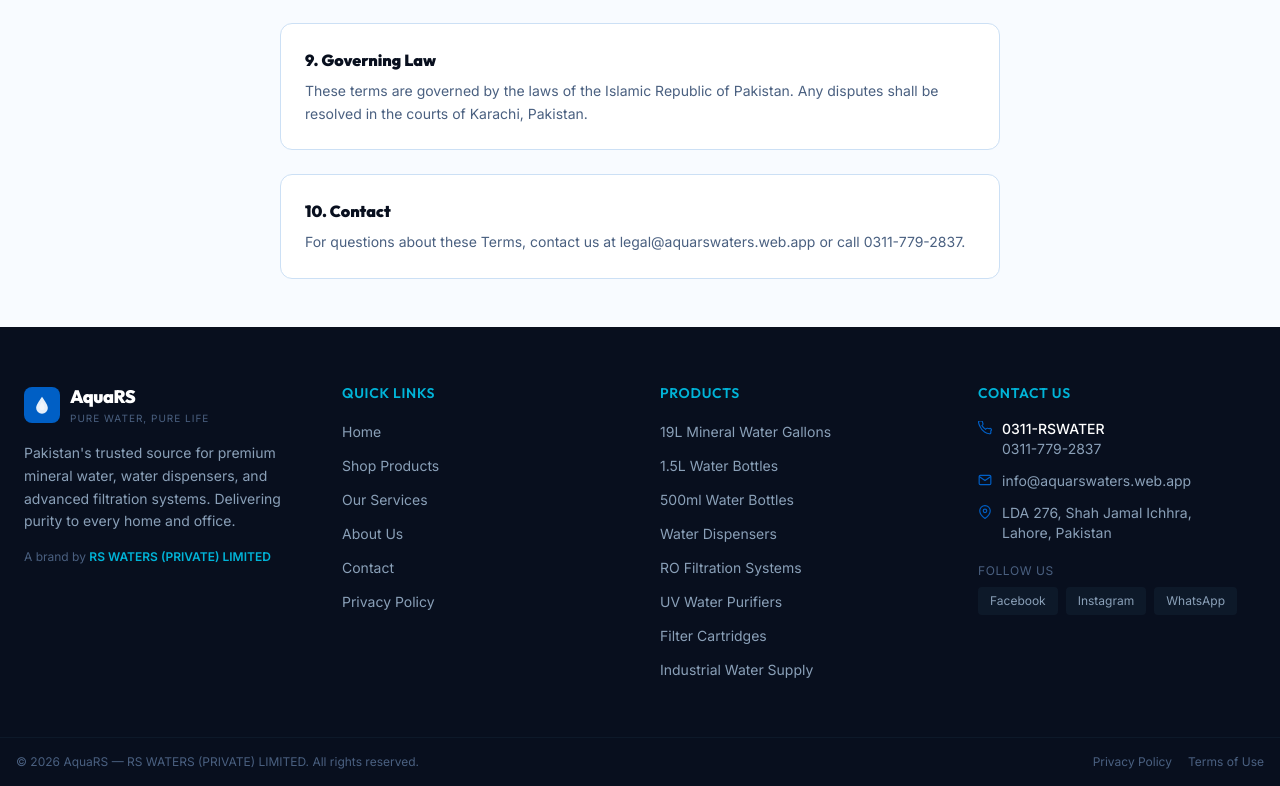
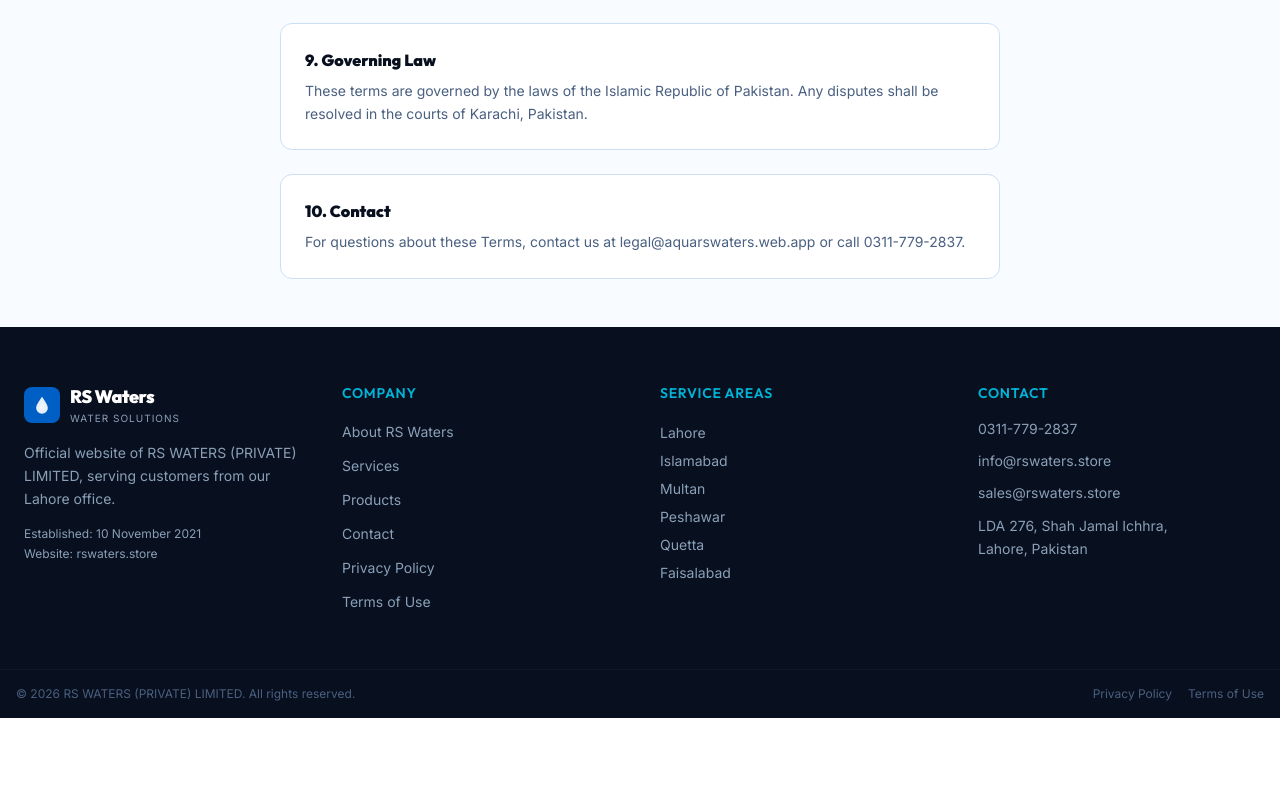
Before and after one commit to OrbixtarTechnologies/AquaRSWaters, a React (Vite) app: page /terms in a window 1280 px wide. Shown: the part 1652-2438 px from the top of the page. After the commit the page ends 2370 px from the top, so only its background shows below. Built offline with nearby package versions, Linux system fonts and the light colour scheme; the HTML template or start-up script is replaced by a standard one.

Commit message:
Publish verified RS Waters company details in footer

```diff
--- a/src/components/Footer.tsx
+++ b/src/components/Footer.tsx
@@ -3,123 +3,74 @@
 export default function Footer() {
   return (
     <footer className="bg-[#080f1e] text-white">
-      {/* Main footer */}
       <div className="max-w-7xl mx-auto px-4 sm:px-6 py-14 grid grid-cols-1 sm:grid-cols-2 lg:grid-cols-4 gap-10">
-        {/* Brand */}
-        <div className="lg:col-span-1">
+        <div>
           <div className="flex items-center gap-2.5 mb-4">
             <div className="w-9 h-9 rounded-lg bg-[#005fc5] flex items-center justify-center">
-              <svg width="20" height="20" viewBox="0 0 24 24" fill="none">
+              <svg width="20" height="20" viewBox="0 0 24 24" fill="none" aria-hidden="true">
                 <path d="M12 2C8 8 5 12 5 15.5a7 7 0 0014 0C19 12 16 8 12 2z" fill="white" opacity="0.9"/>
                 <path d="M12 8C10 11 9 13 9 15a3 3 0 006 0c0-2-1-4-3-7z" fill="white" opacity="0.4"/>
               </svg>
             </div>
             <div>
-              <div className="font-black text-lg text-white tracking-tight" style={{ fontFamily: "Outfit, sans-serif" }}>AquaRS</div>
-              <div className="text-[10px] text-[#4a6080] tracking-widest uppercase">Pure Water, Pure Life</div>
+              <div className="font-black text-lg tracking-tight" style={{ fontFamily: "Outfit, sans-serif" }}>RS Waters</div>
+              <div className="text-[10px] text-[#8aa0b8] tracking-widest uppercase">Water Solutions</div>
             </div>
           </div>
           <p className="text-sm text-[#8aa0b8] leading-relaxed mb-4">
-            Pakistan's trusted source for premium mineral water, water dispensers, and advanced filtration systems. Delivering purity to every home and office.
+            Official website of RS WATERS (PRIVATE) LIMITED, serving customers from our Lahore office.
           </p>
-          <div className="text-xs text-[#4a6080]">
-            A brand by <span className="text-[#00b4d8] font-semibold">RS WATERS (PRIVATE) LIMITED</span>
+          <div className="text-xs text-[#8aa0b8] space-y-1">
+            <div>Established: 10 November 2021</div>
+            <div>Website: rswaters.store</div>
           </div>
         </div>
 
-        {/* Quick links */}
         <div>
-          <h4 className="font-semibold text-sm uppercase tracking-wider text-[#00b4d8] mb-4" style={{ fontFamily: "Outfit, sans-serif" }}>Quick Links</h4>
+          <h4 className="font-semibold text-sm uppercase tracking-wider text-[#00b4d8] mb-4" style={{ fontFamily: "Outfit, sans-serif" }}>Company</h4>
           <ul className="space-y-2.5">
             {[
-              { to: "/", label: "Home" },
-              { to: "/products", label: "Shop Products" },
-              { to: "/services", label: "Our Services" },
-              { to: "/about", label: "About Us" },
+              { to: "/about", label: "About RS Waters" },
+              { to: "/services", label: "Services" },
+              { to: "/products", label: "Products" },
               { to: "/contact", label: "Contact" },
               { to: "/privacy", label: "Privacy Policy" },
+              { to: "/terms", label: "Terms of Use" },
             ].map((l) => (
               <li key={l.to}>
-                <Link to={l.to} className="text-sm text-[#8aa0b8] hover:text-white transition-colors">
-                  {l.label}
-                </Link>
+                <Link to={l.to} className="text-sm text-[#8aa0b8] hover:text-white transition-colors">{l.label}</Link>
               </li>
             ))}
           </ul>
         </div>
 
-        {/* Products */}
         <div>
-          <h4 className="font-semibold text-sm uppercase tracking-wider text-[#00b4d8] mb-4" style={{ fontFamily: "Outfit, sans-serif" }}>Products</h4>
-          <ul className="space-y-2.5">
-            {[
-              "19L Mineral Water Gallons",
-              "1.5L Water Bottles",
-              "500ml Water Bottles",
-              "Water Dispensers",
-              "RO Filtration Systems",
-              "UV Water Purifiers",
-              "Filter Cartridges",
-              "Industrial Water Supply",
-            ].map((item) => (
-              <li key={item}>
-                <Link to="/products" className="text-sm text-[#8aa0b8] hover:text-white transition-colors">
-                  {item}
-                </Link>
-              </li>
-            ))}
-          </ul>
+          <h4 className="font-semibold text-sm uppercase tracking-wider text-[#00b4d8] mb-4" style={{ fontFamily: "Outfit, sans-serif" }}>Service Areas</h4>
+          <p className="text-sm text-[#8aa0b8] leading-7">
+            Lahore<br />
+            Islamabad<br />
+            Multan<br />
+            Peshawar<br />
+            Quetta<br />
+            Faisalabad
+          </p>
         </div>
 
-        {/* Contact */}
         <div>
-          <h4 className="font-semibold text-sm uppercase tracking-wider text-[#00b4d8] mb-4" style={{ fontFamily: "Outfit, sans-serif" }}>Contact Us</h4>
-          <ul className="space-y-3">
-            <li className="flex gap-2.5">
-              <svg className="mt-0.5 shrink-0 text-[#005fc5]" width="14" height="14" viewBox="0 0 24 24" fill="none" stroke="currentColor" strokeWidth="2">
-                <path d="M22 16.92v3a2 2 0 01-2.18 2 19.79 19.79 0 01-8.63-3.07A19.5 19.5 0 013.83 10.1 19.79 19.79 0 01.77 1.4 2 2 0 012.77 0h3a2 2 0 012 1.72c.127.96.361 1.903.7 2.81a2 2 0 01-.45 2.11L6.91 7.91a16 16 0 006.15 6.15l1.08-1.08a2 2 0 012.11-.45c.907.339 1.85.573 2.81.7A2 2 0 0122 16.92z"/>
-              </svg>
-              <div className="text-sm text-[#8aa0b8]">
-                <div className="text-white font-medium">0311-RSWATER</div>
-                <div>0311-779-2837</div>
-              </div>
-            </li>
-            <li className="flex gap-2.5">
-              <svg className="mt-0.5 shrink-0 text-[#005fc5]" width="14" height="14" viewBox="0 0 24 24" fill="none" stroke="currentColor" strokeWidth="2">
-                <path d="M4 4h16c1.1 0 2 .9 2 2v12c0 1.1-.9 2-2 2H4c-1.1 0-2-.9-2-2V6c0-1.1.9-2 2-2z"/>
-                <polyline points="22,6 12,13 2,6"/>
-              </svg>
-              <div className="text-sm text-[#8aa0b8]">info@aquarswaters.web.app</div>
-            </li>
-            <li className="flex gap-2.5">
-              <svg className="mt-0.5 shrink-0 text-[#005fc5]" width="14" height="14" viewBox="0 0 24 24" fill="none" stroke="currentColor" strokeWidth="2">
-                <path d="M21 10c0 7-9 13-9 13S3 17 3 10a9 9 0 0118 0z"/>
-                <circle cx="12" cy="10" r="3"/>
-              </svg>
-              <div className="text-sm text-[#8aa0b8]">LDA 276, Shah Jamal Ichhra,<br/>Lahore, Pakistan</div>
-            </li>
-          </ul>
-
-          <div className="mt-5">
-            <div className="text-xs text-[#4a6080] mb-2 uppercase tracking-wider">Follow Us</div>
-            <div className="flex gap-2">
-              {["Facebook", "Instagram", "WhatsApp"].map((s) => (
-                <a
-                  key={s}
-                  href="#"
-                  className="px-3 py-1.5 bg-[#0d1929] text-[#8aa0b8] hover:text-white hover:bg-[#005fc5] rounded text-xs transition-colors"
-                >
-                  {s}
-                </a>
-              ))}
-            </div>
+          <h4 className="font-semibold text-sm uppercase tracking-wider text-[#00b4d8] mb-4" style={{ fontFamily: "Outfit, sans-serif" }}>Contact</h4>
+          <div className="space-y-3 text-sm text-[#8aa0b8]">
+            <a href="tel:+923117792837" className="block hover:text-white transition-colors">0311-779-2837</a>
+            <a href="mailto:info@rswaters.store" className="block hover:text-white transition-colors">info@rswaters.store</a>
+            <a href="mailto:sales@rswaters.store" className="block hover:text-white transition-colors">sales@rswaters.store</a>
+            <address className="not-italic leading-relaxed">
+              LDA 276, Shah Jamal Ichhra,<br />Lahore, Pakistan
+            </address>
           </div>
         </div>
       </div>
 
-      {/* Bottom bar */}
       <div className="border-t border-[#0d1929] px-4 py-4 max-w-7xl mx-auto flex flex-col sm:flex-row justify-between items-center gap-2 text-xs text-[#4a6080]">
-        <div>© {new Date().getFullYear()} AquaRS — RS WATERS (PRIVATE) LIMITED. All rights reserved.</div>
+        <div>© {new Date().getFullYear()} RS WATERS (PRIVATE) LIMITED. All rights reserved.</div>
         <div className="flex gap-4">
           <Link to="/privacy" className="hover:text-white transition-colors">Privacy Policy</Link>
           <Link to="/terms" className="hover:text-white transition-colors">Terms of Use</Link>
```
